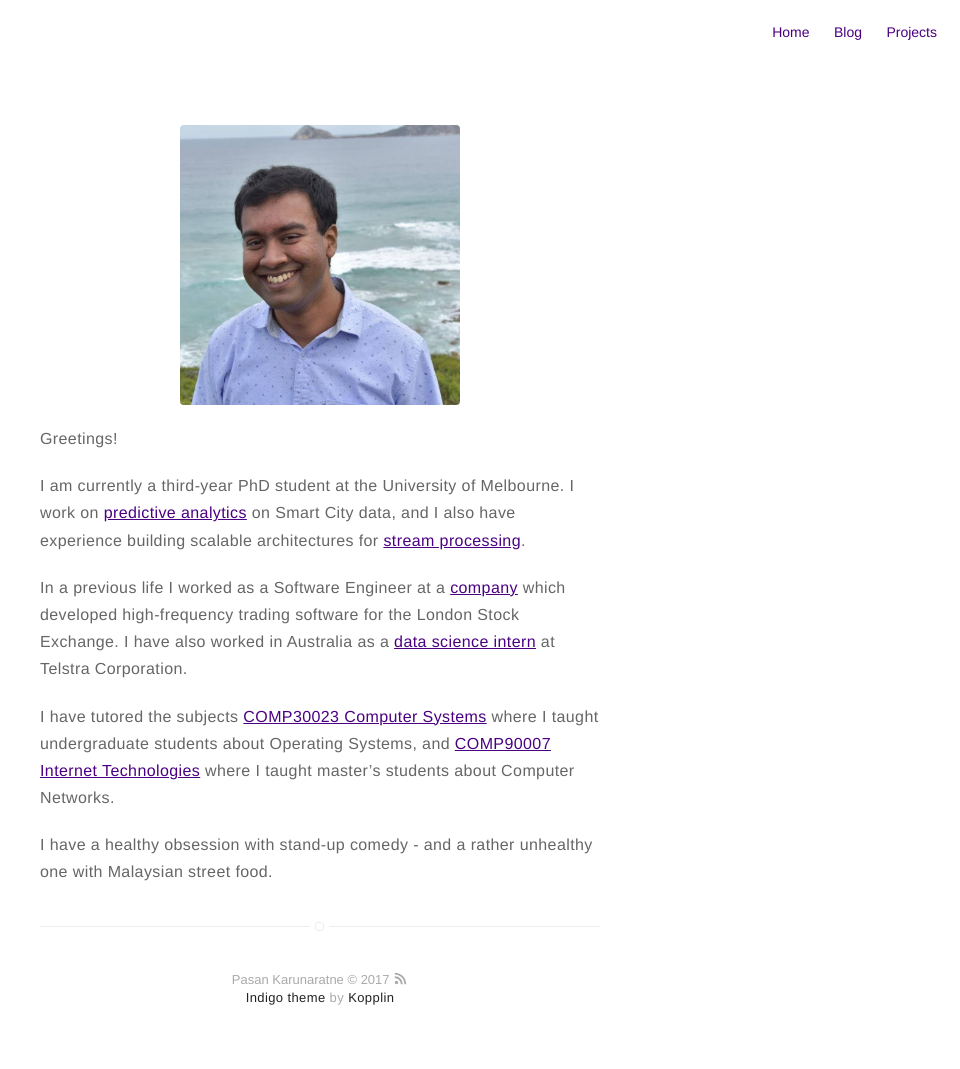
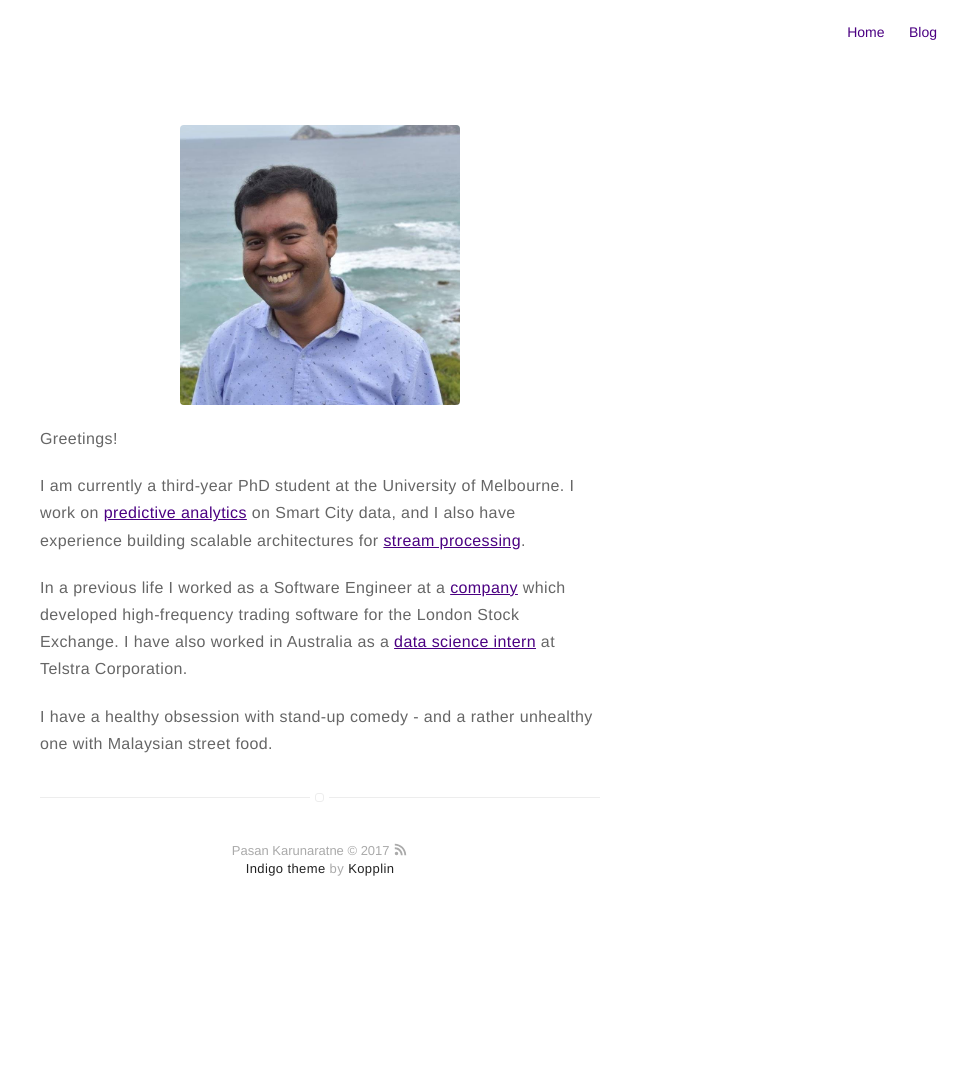
Before and after one commit to pasank/pasank.github.io, a Jekyll site: the page built from about.md, in a window 1280 px wide. Shown: the whole page, without its empty margins (320-1280 px from the left). Built offline with Jekyll 4.4.1, drawn with Linux system fonts in a browser that asks for light colours; after the commit the page ends 940 px from its top, so only the background shows below that; some of the changed lines change nothing that is shown.

Commit message:
more settings changes in _config.yml

```diff
--- a/_config.yml
+++ b/_config.yml
@@ -3,7 +3,7 @@
 bio: Terrible at singing. Good at some other things. I write about them sometimes.
 
 # twitter summary info
-description: A blog about technology and stuff related
+#description: A blog about technology and stuff related
 
 # if it's an external image, update below for true
 # better with square images
@@ -22,7 +22,7 @@
 permalink: /:title/
 
 # To enable google analytics, supply your token below
-# analytics-google: 'UA-MYANALYTICS'
+analytics-google: 'UA-101798765-1'
 
 # To enable piwik tracking, supply your url & site ID below
 # analytics-piwik-url: 'piwik.my-host.com'
@@ -30,7 +30,7 @@
 
 # if you don't want comments in your posts, leave categories empty
 disqus:
-  shortname: mydisqus # enter this from your disqus account
+  shortname: pasank # enter this from your disqus account
   categories: [blog, project] # only show disqus for posts that have these categories
 
 # if you don't have any of social below, comment the line
@@ -75,7 +75,7 @@
 # paginate_path: "blog/:num/"
 
 # if you don't need projects, comment the *projects* configs below
-projects: true
+#projects: true
 
 # if you don't need "about" or "blog", comment them out below
 about: true
--- a/about.md
+++ b/about.md
@@ -10,7 +10,9 @@
 
 In a previous life I worked as a Software Engineer at a [company](https://www.millenniumit.com/about-us) which developed high-frequency trading software for the London Stock Exchange. I have also worked in Australia as a [data science intern](http://findanexpert.unimelb.edu.au/display/grant36834) at Telstra Corporation.
 
+<!--
 I have tutored the subjects [COMP30023 Computer Systems](https://handbook.unimelb.edu.au/2017/subjects/comp30023) where I taught undergraduate students about Operating Systems, and [COMP90007 Internet Technologies](https://handbook.unimelb.edu.au/2017/subjects/comp90007) where I taught master's students about Computer Networks.
+-->
 
 I have a healthy obsession with stand-up comedy - and a rather unhealthy one with Malaysian street food.
 
```
Also changed, not shown: 7 other files.
